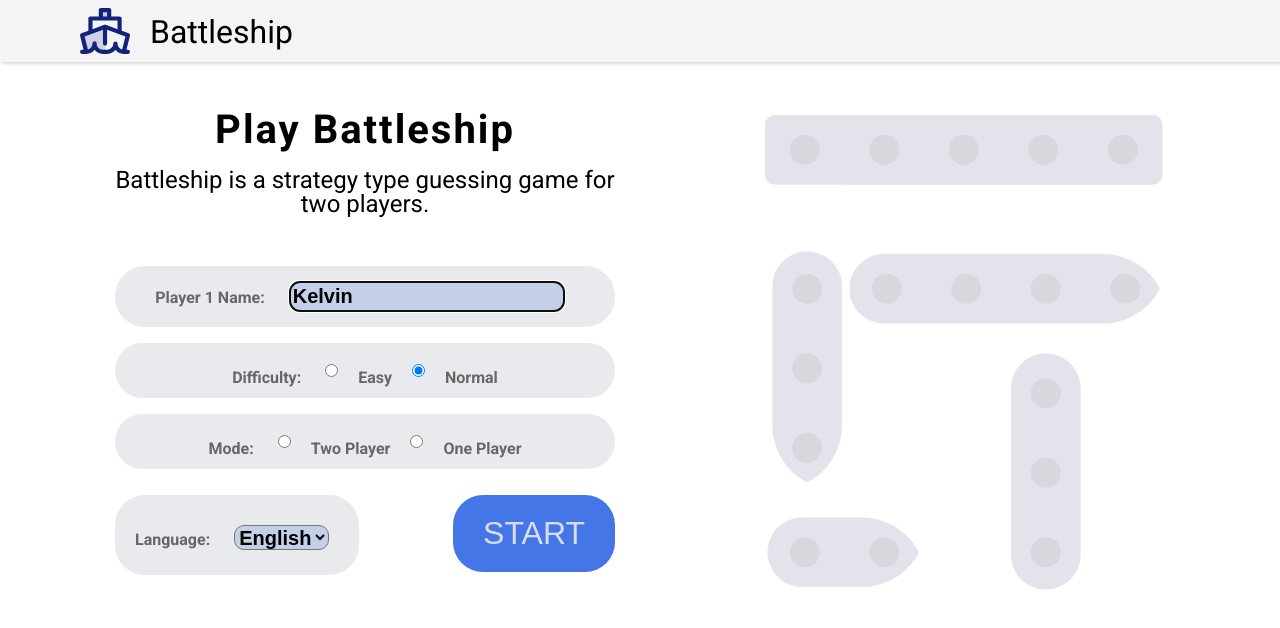
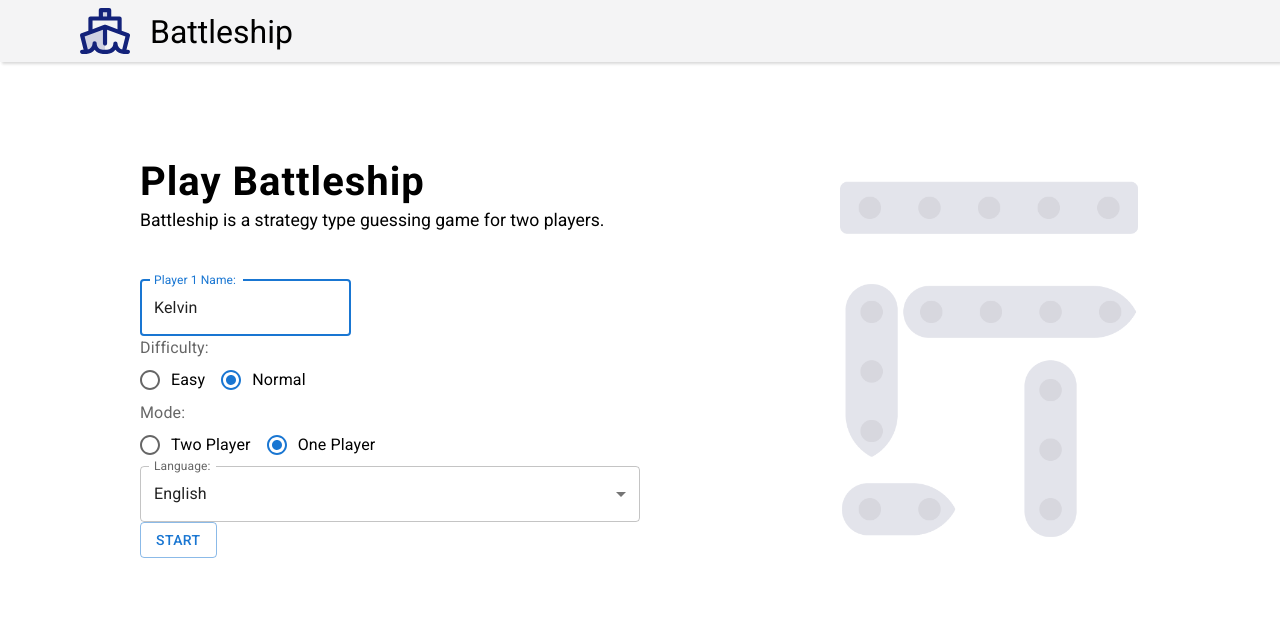
Before and after one commit to KelvinQiu802/battleship, a React (Vite) app: page / in a window 1280 px wide. Shown: the top 628 px of the page. Built offline with nearby package versions, Linux system fonts and the light colour scheme.

Commit message:
feat: MUI form

```diff
--- a/src/components/Welcome/Welcome.jsx
+++ b/src/components/Welcome/Welcome.jsx
@@ -3,6 +3,19 @@ import React from 'react';
 import Header from '../Header';
 import { FormattedMessage } from 'react-intl';
 import { Context } from '../Wrapper';
+import {
+  Box,
+  Button,
+  FormControl,
+  FormControlLabel,
+  FormLabel,
+  InputLabel,
+  MenuItem,
+  Radio,
+  RadioGroup,
+  Select,
+  TextField,
+} from '@mui/material';
 
 const Welcome = ({ setGameState, formData, setFormData }) => {
   const context = React.useContext(Context);
@@ -38,115 +51,98 @@ const Welcome = ({ setGameState, formData, setFormData }) => {
       <Header />
       <main className='area welcome-body'>
         <div>
-          <h1>Play Battleship</h1>
+          <h1 className='welcome-title'>Play Battleship</h1>
           <p className='welcome-intro'>
             <FormattedMessage id='welcome.introduction' />
           </p>
-          <form onSubmit={handleSubmit} className='welcome-form'>
-            <div className='welcome-div'>
-              <label htmlFor='p1Name'>
-                <FormattedMessage id='welcome.p1Name' />
-              </label>
-              <input
-                type='text'
+          <Box component='form' onSubmit={(e) => handleSubmit(e)}>
+            <TextField
               name='p1Name'
               id='p1Name'
               value={formData.p1Name}
               onChange={handleChange}
               autoFocus
+              label={<FormattedMessage id='welcome.p1Name' />}
             />
-            </div>
             <br />
             {formData.playMode === 'multiPlayer' ? (
-              <>
-                <div className='welcome-div'>
-                  <label htmlFor='p2Name'>
-                    <FormattedMessage id='welcome.p2Name' />
-                  </label>
-                  <input
-                    type='text'
+              <TextField
                 name='p2Name'
                 id='p2Name'
                 value={formData.p2Name}
                 onChange={handleChange}
+                label={<FormattedMessage id='welcome.p2Name' />}
               />
-                </div>
-              </>
             ) : (
-              <>
-                <div className='welcome-div'>
-                  <label>
-                    <FormattedMessage id='welcome.difficulty' />
-                  </label>
-                  <input
-                    type='radio'
+              <FormControl>
+                <FormLabel>
+                  {<FormattedMessage id='welcome.difficulty' />}
+                </FormLabel>
+                <RadioGroup row>
+                  <FormControlLabel
                     name='difficulty'
-                    id='easy'
                     value='easy'
                     checked={formData.difficulty === 'easy'}
                     onChange={handleChange}
+                    label={<FormattedMessage id='welcome.difficulty.easy' />}
+                    control={<Radio />}
                   />
-                  <label htmlFor='easy'>
-                    <FormattedMessage id='welcome.difficulty.easy' />
-                  </label>
-                  <input
-                    type='radio'
+                  <FormControlLabel
                     name='difficulty'
-                    id='normal'
                     value='normal'
                     checked={formData.difficulty === 'normal'}
                     onChange={handleChange}
+                    label={<FormattedMessage id='welcome.difficulty.normal' />}
+                    control={<Radio />}
                   />
-                  <label htmlFor='normal'>
-                    <FormattedMessage id='welcome.difficulty.normal' />
-                  </label>
-                </div>
-              </>
+                </RadioGroup>
+              </FormControl>
             )}
             <br />
-            <div className='welcome-div'>
-              <label>
+            <FormControl>
+              <FormLabel>
                 <FormattedMessage id='welcome.mode' />
-              </label>
-              <input
-                type='radio'
+              </FormLabel>
+              <RadioGroup row>
+                <FormControlLabel
                   name='playMode'
-                id='multiPlayer'
                   value='multiPlayer'
                   checked={formData.playMode === 'multiPlayer'}
                   onChange={handleChange}
+                  label={<FormattedMessage id='welcome.mode.two' />}
+                  control={<Radio />}
                 />
-              <label htmlFor='multiPlayer'>
-                <FormattedMessage id='welcome.mode.two' />
-              </label>
-              <input type='radio' name='playMode' onChange={handleChange} />
-              <label htmlFor='singlePlayer'>
-                <FormattedMessage id='welcome.mode.one' />
-              </label>
-            </div>
+                <FormControlLabel
+                  name='playMode'
+                  value='singlePlayer'
+                  checked={formData.playMode === 'singlePlayer'}
+                  onChange={handleChange}
+                  label={<FormattedMessage id='welcome.mode.one' />}
+                  control={<Radio />}
+                />
+              </RadioGroup>
+            </FormControl>
             <br />
-            <div className='welcome-lastdiv'>
-              <div className='div-language'>
-                <label htmlFor='language'>
+            <FormControl fullWidth>
+              <InputLabel>
                 <FormattedMessage id='welcome.lang' />
-                </label>
-                <select
+              </InputLabel>
+              <Select
                 name='language'
                 id='language'
                 value={context.locale}
                 onChange={context.selectLanguage}
+                label={<FormattedMessage id='welcome.lang' />}
               >
-                  <option value='zh-CN'>中文</option>
-                  <option value='en-US'>English</option>
-                </select>
-              </div>
-              <div>
-                <button type='submit' className='button-start'>
-                  <FormattedMessage id='welcome.start' />
-                </button>
-              </div>
-            </div>
-          </form>
+                <MenuItem value='zh-CN'>中文</MenuItem>
+                <MenuItem value='en-US'>English</MenuItem>
+              </Select>
+            </FormControl>
+            <br />
+            <Button type='submit' variant='outlined'>
+              {<FormattedMessage id='welcome.start' />}
+            </Button>
+          </Box>
         </div>
         <div>
           <img src='/src/images/shipGroup.png'></img>
--- a/src/components/Welcome/welcome.css
+++ b/src/components/Welcome/welcome.css
@@ -1,19 +1,17 @@
 .welcome-body {
   display: flex;
-  flex-direction: row;
   justify-content: space-around;
-  text-align: center;
-  position: relative;
-  top: 3rem;
+  align-items: center;
+  margin-top: 100px;
 }
 .welcome-title {
-  font-size: 4em;
-  margin-top: 40px;
+  font-size: 2.5em;
+  letter-spacing: 1px;
 }
 
 .welcome-intro {
-  font-size: 1.5em;
-  margin-top: 18px;
+  font-size: 1.1em;
+  margin-top: 10px;
   margin-bottom: 50px;
   width: 500px;
 }
@@ -55,7 +53,7 @@ h1 {
   font-weight: 900;
 }
 img {
-  width: 400px;
+  width: 300px;
 }
 .welcome-lastdiv {
   display: flex;
```
Lines whose indentation alone changed are shown as unchanged.
